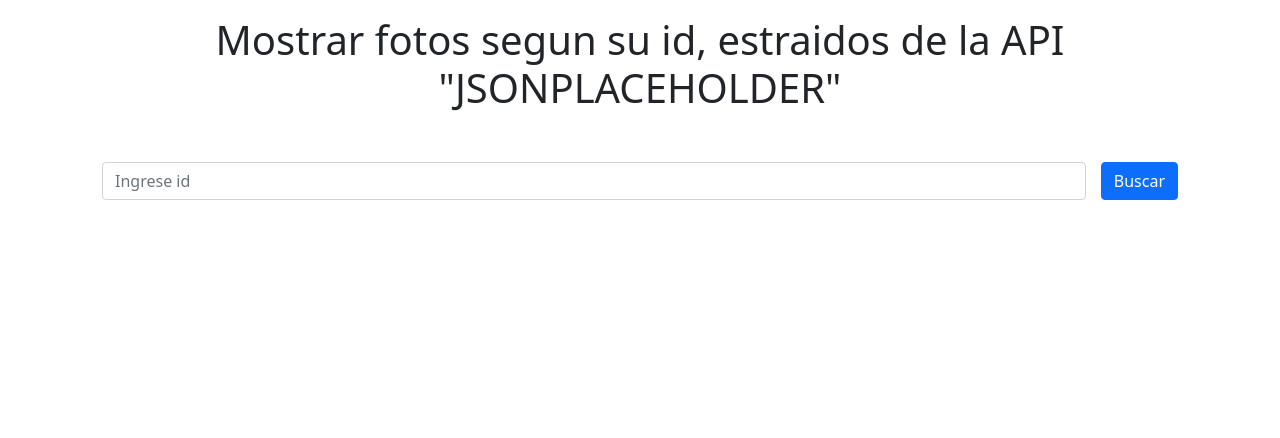
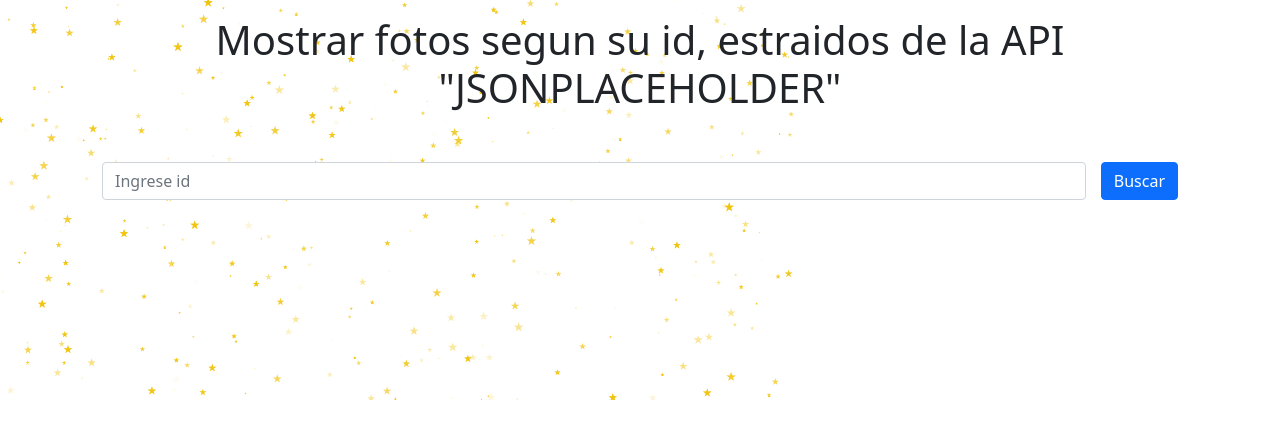
Before and after one commit to Bradigson/proyecto-API-2, a website: page index.html in a window 1280 px wide. Drawn offline with nearby package versions, Linux system fonts and the light colour scheme.

Commit message:
particles added

```diff
--- a/css/style.css
+++ b/css/style.css
@@ -58,3 +58,10 @@
     border:none;
     border-radius:5px;
 }
+#particles-js{
+
+   position:absolute;
+   top:0;
+   z-index:-1;
+    height:50vh;
+}
--- a/index.html
+++ b/index.html
@@ -9,9 +9,10 @@
         <link rel="icon" href="imgs/letter-b.svg">
         <link href="https://cdn.jsdelivr.net/npm/bootstrap@5.0.2/dist/css/bootstrap.min.css" rel="stylesheet" integrity="sha384-EVSTQN3/azprG1Anm3QDgpJLIm9Nao0Yz1ztcQTwFspd3yD65VohhpuuCOmLASjC" crossorigin="anonymous">
     </head>
-    <body>
+    <body >
+        <div id="particles-js"></div>
 
-        <div class="container ml-5 mt-3" id="show">
+        <div class="container ml-5 mt-3" id="show" >
            <h1 class="text-center">Mostrar fotos segun su id, estraidos de la API "JSONPLACEHOLDER"</h1>
            <div id="search">
                <input type="text" class="form-control" placeholder="Ingrese id" id="input-search">
@@ -21,6 +22,8 @@
 
            </div>
         </div>
+        <script src="js/particles.js"></script>
+        <script src="js/app.js"></script>
         <script src="js/code.js"></script>
     </body>
 </html>
--- a/js/app.js
+++ b/js/app.js
@@ -23,7 +23,7 @@
     }
   },
   "color": {
-    "value": "#ffffff"
+    "value": "#F1C40F"
   },
   "shape": {
     "type": "star",
```
